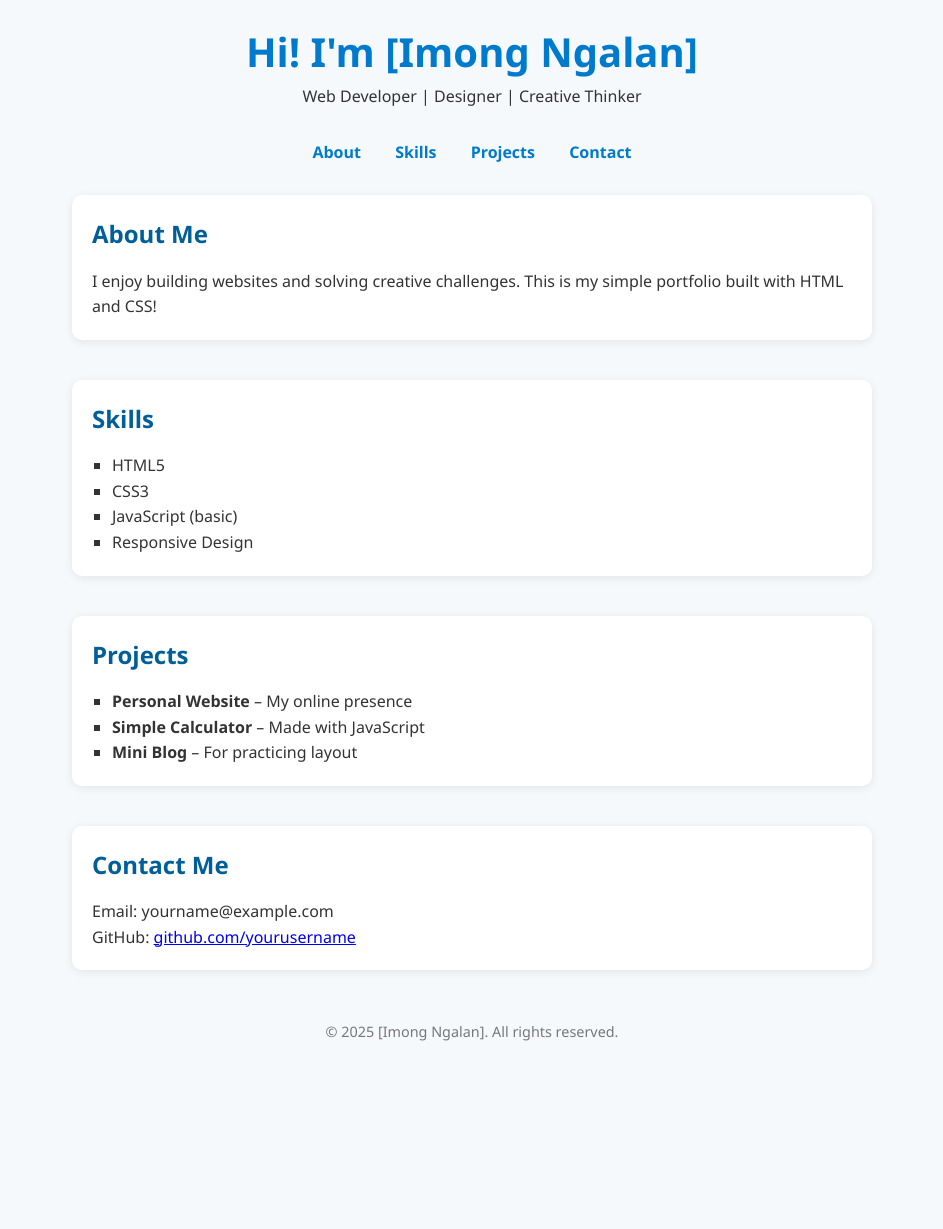
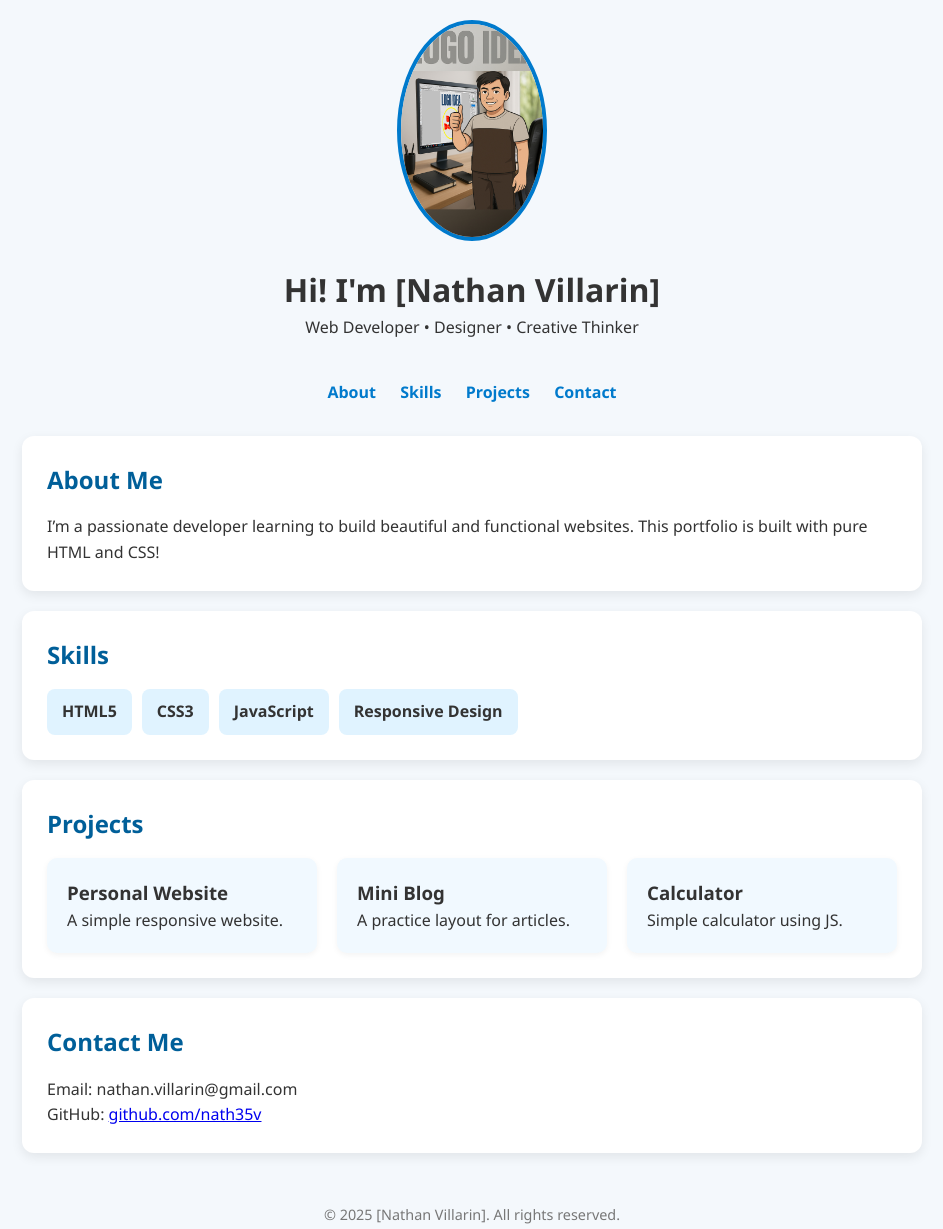
Before and after one commit to nath35v/my-portfolio, a plain HTML site: page index.html in a window 1280 px wide. Shown: the whole page, without its empty margins (168-1111 px from the left). Before the commit the page ends 1063 px from the top, so only its background shows below. Drawn offline with Linux system fonts and the light colour scheme.

Commit message:
Add files via upload

```diff
--- a/index.html
+++ b/index.html
@@ -7,9 +7,10 @@
   <link rel="stylesheet" href="style.css" />
 </head>
 <body>
-  <header>
-    <h1>Hi! I'm [Imong Ngalan]</h1>
-    <p>Web Developer | Designer | Creative Thinker</p>
+  <header class="hero">
+    <img src="profile.jpg" alt="My Photo" class="profile-pic" />
+    <h1>Hi! I'm [Nathan Villarin]</h1>
+    <p>Web Developer • Designer • Creative Thinker</p>
   </header>
 
   <nav>
@@ -21,36 +22,45 @@
 
   <section id="about">
     <h2>About Me</h2>
-    <p>I enjoy building websites and solving creative challenges. This is my simple portfolio built with HTML and CSS!</p>
+    <p>I’m a passionate developer learning to build beautiful and functional websites. This portfolio is built with pure HTML and CSS!</p>
   </section>
 
   <section id="skills">
     <h2>Skills</h2>
-    <ul>
+    <ul class="skills">
       <li>HTML5</li>
       <li>CSS3</li>
-      <li>JavaScript (basic)</li>
+      <li>JavaScript</li>
       <li>Responsive Design</li>
     </ul>
   </section>
 
   <section id="projects">
     <h2>Projects</h2>
-    <ul>
-      <li><strong>Personal Website</strong> – My online presence</li>
-      <li><strong>Simple Calculator</strong> – Made with JavaScript</li>
-      <li><strong>Mini Blog</strong> – For practicing layout</li>
-    </ul>
+    <div class="project-grid">
+      <div class="project-card">
+        <h3>Personal Website</h3>
+        <p>A simple responsive website.</p>
+      </div>
+      <div class="project-card">
+        <h3>Mini Blog</h3>
+        <p>A practice layout for articles.</p>
+      </div>
+      <div class="project-card">
+        <h3>Calculator</h3>
+        <p>Simple calculator using JS.</p>
+      </div>
+    </div>
   </section>
 
   <section id="contact">
     <h2>Contact Me</h2>
-    <p>Email: yourname@example.com</p>
-    <p>GitHub: <a href="https://github.com/yourusername" target="_blank">github.com/yourusername</a></p>
+    <p>Email: nathan.villarin@gmail.com</p>
+    <p>GitHub: <a href="https://github.com/nath35v" target="_blank">github.com/nath35v</a></p>
   </section>
 
   <footer>
-    <p>&copy; 2025 [Imong Ngalan]. All rights reserved.</p>
+    <p>&copy; 2025 [Nathan Villarin]. All rights reserved.</p>
   </footer>
 </body>
 </html>
--- a/style.css
+++ b/style.css
@@ -6,20 +6,23 @@
 
 body {
   font-family: 'Segoe UI', sans-serif;
+  background-color: #f4f8fc;
+  color: #333;
   line-height: 1.6;
-  background: #f5f9fc;
-  color: #333;
   padding: 20px;
+  scroll-behavior: smooth;
 }
 
-header {
+.hero {
   text-align: center;
-  margin-bottom: 30px;
+  margin-bottom: 40px;
 }
 
-header h1 {
-  color: #007acc;
-  font-size: 2.5em;
+.profile-pic {
+  width: 150px;
+  border-radius: 50%;
+  margin-bottom: 15px;
+  border: 4px solid #007acc;
 }
 
 nav {
@@ -28,23 +31,24 @@ nav {
 }
 
 nav a {
-  margin: 0 15px;
+  margin: 0 10px;
   text-decoration: none;
   color: #007acc;
   font-weight: bold;
+  transition: color 0.3s;
 }
 
 nav a:hover {
-  text-decoration: underline;
+  color: #004b70;
 }
 
 section {
-  max-width: 800px;
-  margin: 0 auto 40px auto;
-  padding: 20px;
   background: #fff;
-  border-radius: 10px;
-  box-shadow: 0 2px 10px rgba(0, 0, 0, 0.08);
+  margin: 20px auto;
+  max-width: 900px;
+  padding: 25px;
+  border-radius: 12px;
+  box-shadow: 0 4px 12px rgba(0,0,0,0.08);
 }
 
 h2 {
@@ -52,14 +56,41 @@ h2 {
   margin-bottom: 15px;
 }
 
-ul {
-  list-style-type: square;
-  padding-left: 20px;
+.skills {
+  display: flex;
+  flex-wrap: wrap;
+  gap: 10px;
+  list-style: none;
+}
+
+.skills li {
+  background-color: #e0f3ff;
+  padding: 10px 15px;
+  border-radius: 8px;
+  font-weight: bold;
+}
+
+.project-grid {
+  display: grid;
+  grid-template-columns: repeat(auto-fit, minmax(240px, 1fr));
+  gap: 20px;
+}
+
+.project-card {
+  background: #f1f9ff;
+  padding: 20px;
+  border-radius: 10px;
+  box-shadow: 0 2px 6px rgba(0,0,0,0.05);
+  transition: transform 0.3s;
+}
+
+.project-card:hover {
+  transform: translateY(-5px);
 }
 
 footer {
   text-align: center;
+  margin-top: 50px;
+  color: #777;
   font-size: 0.9em;
-  color: #777;
-  margin-top: 50px;
 }
```
Also changed, not shown: profile.jpg (added).
